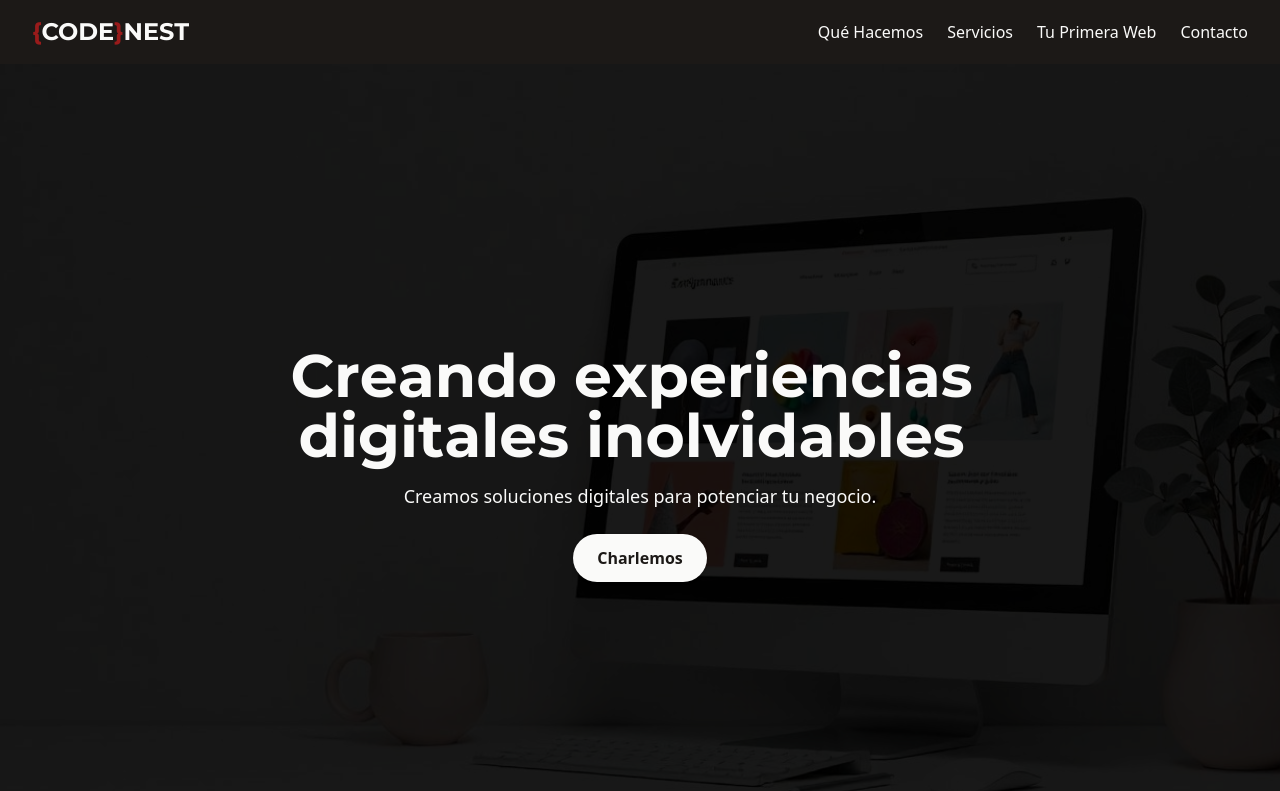
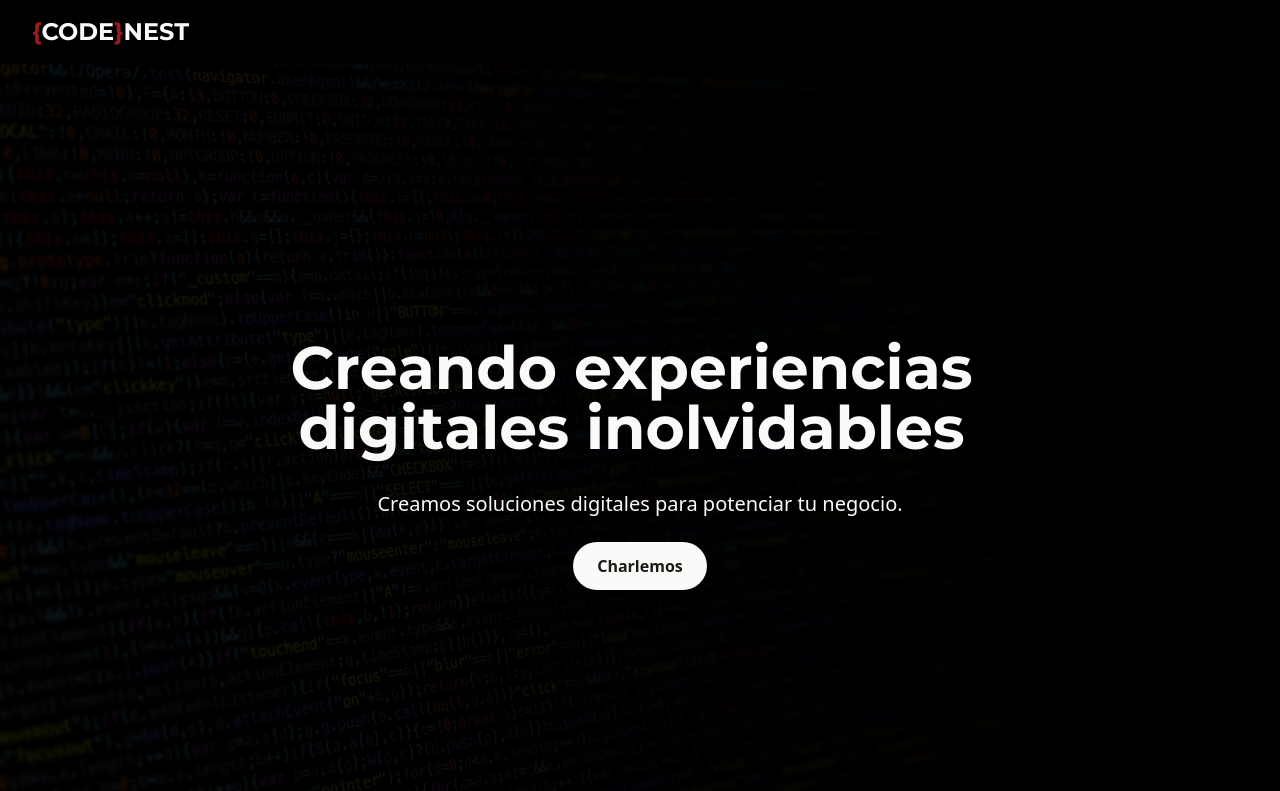
Before and after one commit to Tutesuarez/codenest, a Next.js app: page / in a window 1280 px wide. Shown: the top 791 px of the page. Built offline with nearby package versions, Linux system fonts and the light colour scheme.

Commit message:
form control

```diff
--- a/src/app/globals.css
+++ b/src/app/globals.css
@@ -17,7 +17,6 @@
 
 .titulo{
   font-family: 'Montserrat-bold';
-
   font-stretch: condensed;
 }
 
--- a/src/app/layout.js
+++ b/src/app/layout.js
@@ -1,18 +1,16 @@
-import { Geist, Geist_Mono } from "next/font/google";
+import { Montserrat } from "next/font/google";
 import "./globals.css";
 import Navbar from "@/components/NavBar";
 import Footer from "@/components/Footer";
 
 
-const geistSans = Geist({
-  variable: "--font-geist-sans",
+
+
+const montserrat = Montserrat({
+  variable: "--font-montserrat",
   subsets: ["latin"],
-});
+})
 
-const geistMono = Geist_Mono({
-  variable: "--font-geist-mono",
-  subsets: ["latin"],
-});
 
 export const metadata = {
   title: "CODENEST | Soluciones digitales",
@@ -24,9 +22,7 @@ export default function RootLayout({ children }) {
     <html lang="en">
 
 
-      <body
-        className={`${geistSans.variable} ${geistMono.variable} antialiased bg-stone-900`}
-        >
+      <body className={` ${montserrat.variable}  bg-black`}>
         <Navbar/>
         <main>{children}</main>
         <Footer/>
--- a/src/app/page.js
+++ b/src/app/page.js
@@ -51,25 +51,25 @@ export default function Home() {
       {/* Banner Principal */}
       <header className="relative h-screen w-full flex justify-center  items-center">
         <Image
-          src="/image/banner_1.jpg"
+          src="/image/background.jpg"
           alt="Banner"
           fill
           className="-z-10 object-cover"
         />
-        <div className="absolute inset-0 bg-black bg-opacity-50 md:bg-opacity-90"
+        <div className="absolute inset-0 bg-black bg-opacity-70  md:bg-opacity-90"
           style={{
-            WebkitMaskImage: `radial-gradient(circle 100px at ${mousePosition.x}px ${mousePosition.y}px, rgba(0,0,0,0) 10%, rgba(0,0,0,1) 10%)`,
-            maskImage: `radial-gradient(circle 100px at ${mousePosition.x}px ${mousePosition.y}px, rgba(0,0,0,0) 10%, rgba(0,0,0,1) 90%)`,
+            WebkitMaskImage: `radial-gradient(circle 200px at ${mousePosition.x}px ${mousePosition.y}px, rgba(0,0,0,0) 10%, rgba(0,0,0,1) 10%)`,
+            maskImage: `radial-gradient(circle 200px at ${mousePosition.x}px ${mousePosition.y}px, rgba(0,0,0,0) 10%, rgba(0,0,0,1) 90%)`,
           }}></div>
 
-        <div className="container_titulo relative z-10 text-center flex flex-col items-center ">
+        <div className="container_titulo relative z-10 text-start md:text-center  w-5/6 md:w-full flex flex-col items-center ">
           <AnimatedText
             el="h1"
             text={[
               "Creando experiencias",
               "digitales inolvidables",
             ]}
-            className="text-4xl md:text-6xl titulo text-stone-50 "
+            className="text-4xl md:text-6xl titulo text-stone-50 mb-2"
             repeatDelay={3000}
           />
           {/* <h1 className="text-4xl md:text-5xl font-bold titulo ">Creando experiencias <br/> digitales inolvidables</h1> */}
@@ -77,7 +77,7 @@ export default function Home() {
             initial={{ opacity: 0, scale: 0.9 }}
             animate={{ opacity: 1, scale: 1 }}
             transition={{ duration: 0.5 }}
-            className="mt-4 text-lg text-stone-50">Creamos soluciones digitales para potenciar tu negocio.</motion.p>
+            className="mt-6 text-xl text-stone-50">Creamos soluciones digitales para potenciar tu negocio.</motion.p>
           <Link href='/contacto'>
             <button className="mt-6 px-6 py-3 bg-stone-50 text-stone-900 hover:text-stone-50 hover:bg-inherit hover:border-2  font-semibold rounded-full shadow">
               Charlemos
@@ -226,7 +226,7 @@ export default function Home() {
 
       </section>
       </Parallax>
-      <section id="contact" className="py-32">
+      <section id="contact" className="py-32 px-10 md:h-screen">
         <div className="container">
           <div className="max-w-5xl mx-auto grid grid-cols-1 lg:grid-cols-2 gap-16 items-center">
           <motion.div
@@ -247,10 +247,12 @@ export default function Home() {
                 <Mail className="text-stone-50" size={24} />
                 <p className="text-lg text-stone-50">code.nest.valencia@gmail.com</p>
               </div>
-              <div className="flex items-center space-x-4">
+              <div className="flex items-center  md:space-x-4">
                 <Phone className="text-stone-50" size={24} />
+                <div className="flex-col ps-5 md:flex md:flex-row md:px-0 md:space-x-4">
                 <p className="text-lg text-stone-50">+34 627 165 711</p>
                 <p className="text-lg text-stone-50">+34 672 324 653</p>
+                </div>
               </div>
               <div className="flex items-center space-x-4">
                 <MapPin className="text-stone-50" size={24} />
--- a/src/components/NavBar.jsx
+++ b/src/components/NavBar.jsx
@@ -8,7 +8,7 @@ export default function Navbar() {
   const [isOpen, setIsOpen] = useState(false);
 
   return (
-    <nav className="sticky top-0 z-50 bg-stone-900">
+    <nav className="sticky top-0 z-50 bg-transparent">
       <div className="max-w-7xl mx-auto px-4 sm:px-6 lg:px-8">
         <div className="flex justify-between items-center py-4">
           {/* Logo */}<Link href="/">
@@ -17,22 +17,22 @@ export default function Navbar() {
           </Link>
 
           {/* Menú en pantallas grandes */}
-          <ul className="hidden md:flex space-x-6">
+          {/* <ul className="hidden md:flex space-x-6">
             <li><Link href="/#que-hacemos" className="text-stone-50 hover:text-white">Qué Hacemos</Link></li>
             <li><Link href="/servicios" className="text-stone-50 hover:text-white">Servicios</Link></li>
             <li><Link href="/#tu-primera-web" className="text-stone-50 hover:text-white">Tu Primera Web</Link></li>
             <li><Link href="/contacto" className="text-stone-50 hover:text-white">Contacto</Link></li>
-          </ul>
+          </ul> */}
 
           {/* Botón de menú móvil */}
-          <button onClick={() => setIsOpen(!isOpen)} className="md:hidden text-gray-700">
+          {/* <button onClick={() => setIsOpen(!isOpen)} className="md:hidden text-gray-700">
             {isOpen ? <X size={28} /> : <Menu size={28} />}
-          </button>
+          </button>*/}
         </div>
       </div>
 
       {/* Menú móvil animado */}
-      <motion.div
+      {/* <motion.div
         initial={{ opacity: 0, y: -20 }}
         animate={{ opacity: isOpen ? 1 : 0, y: isOpen ? 0 : -20 }}
         transition={{ duration: 0.3 }}
@@ -44,7 +44,7 @@ export default function Navbar() {
           <li><Link href="/#tu-primera-web" className="text-gray-700 hover:text-blue-500" onClick={() => setIsOpen(false)}>Tu Primera Web</Link></li>
           <li><Link href="/contacto" className="text-gray-700 hover:text-blue-500" onClick={() => setIsOpen(false)}>Contacto</Link></li>
         </ul>
-      </motion.div>
+      </motion.div> */}
     </nav>
   );
 }
--- a/src/components/ServicesCard.jsx
+++ b/src/components/ServicesCard.jsx
@@ -8,7 +8,7 @@ const ServiceCard = ({ servicio, descripcion, icon: Icon }) => {
         <div className="w-12 h-12 rounded-xl bg-accent/10 flex items-center justify-center group-hover:bg-accent/20 transition-colors duration-300">
           <Icon className="w-6 h-6 text-accent text-stone-50" />
         </div>
-        <h3 className="font-heading text-xl font-semibold text-white">{servicio}</h3>
+        <h3 className="font-heading text-xl font-bold text-white">{servicio}</h3>
         <p className="text-gray-100 leading-relaxed">{descripcion}</p>
       </div>
     </div>
--- a/src/components/contact.jsx
+++ b/src/components/contact.jsx
@@ -23,7 +23,7 @@ const ContactForm = () => {
           id="name"
           required
           className="w-full px-4 py-3 bg-white/5 border border-white/10 rounded-lg focus:outline-none focus:ring-2 focus:ring-accent/50 text-white placeholder:text-gray-500"
-          placeholder="John Doe"
+          placeholder="Juan Pedro"
         />
       </div>
       <div className="space-y-2">
@@ -33,7 +33,7 @@ const ContactForm = () => {
           id="email"
           required
           className="w-full px-4 py-3 bg-white/5 border border-white/10 rounded-lg focus:outline-none focus:ring-2 focus:ring-accent/50 text-white placeholder:text-gray-500"
-          placeholder="john@example.com"
+          placeholder="next@service.com"
         />
       </div>
       <div className="space-y-2">
@@ -43,7 +43,7 @@ const ContactForm = () => {
           required
           rows={4}
           className="w-full px-4 py-3 bg-white/5 border border-white/10 rounded-lg focus:outline-none focus:ring-2 focus:ring-accent/50 text-white placeholder:text-gray-500 resize-none"
-          placeholder="Tell us about your project..."
+          placeholder="Como podemos ayudarte.."
         />
       </div>
       <button
```
Also changed, not shown: public/image/background.jpg (added).
